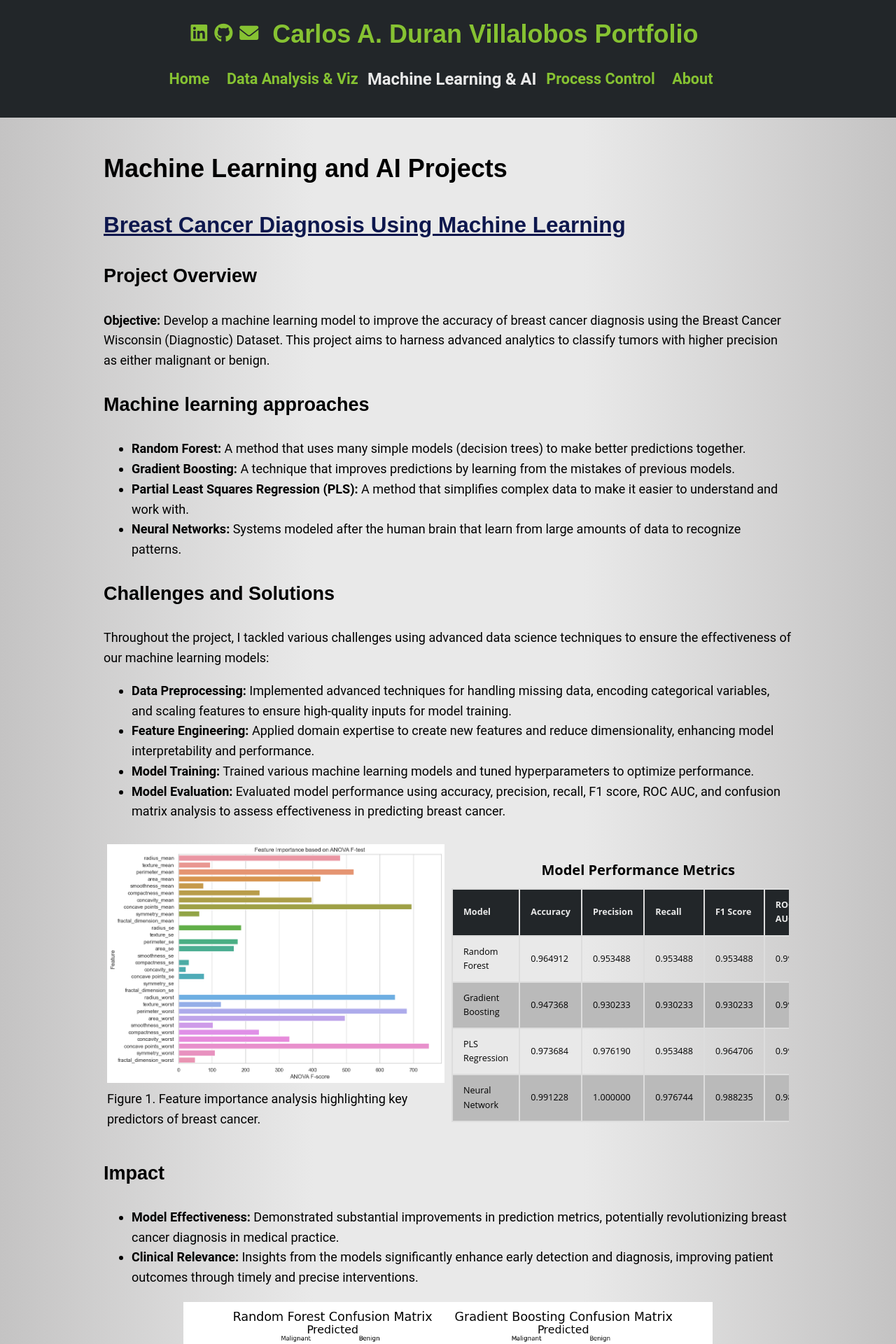
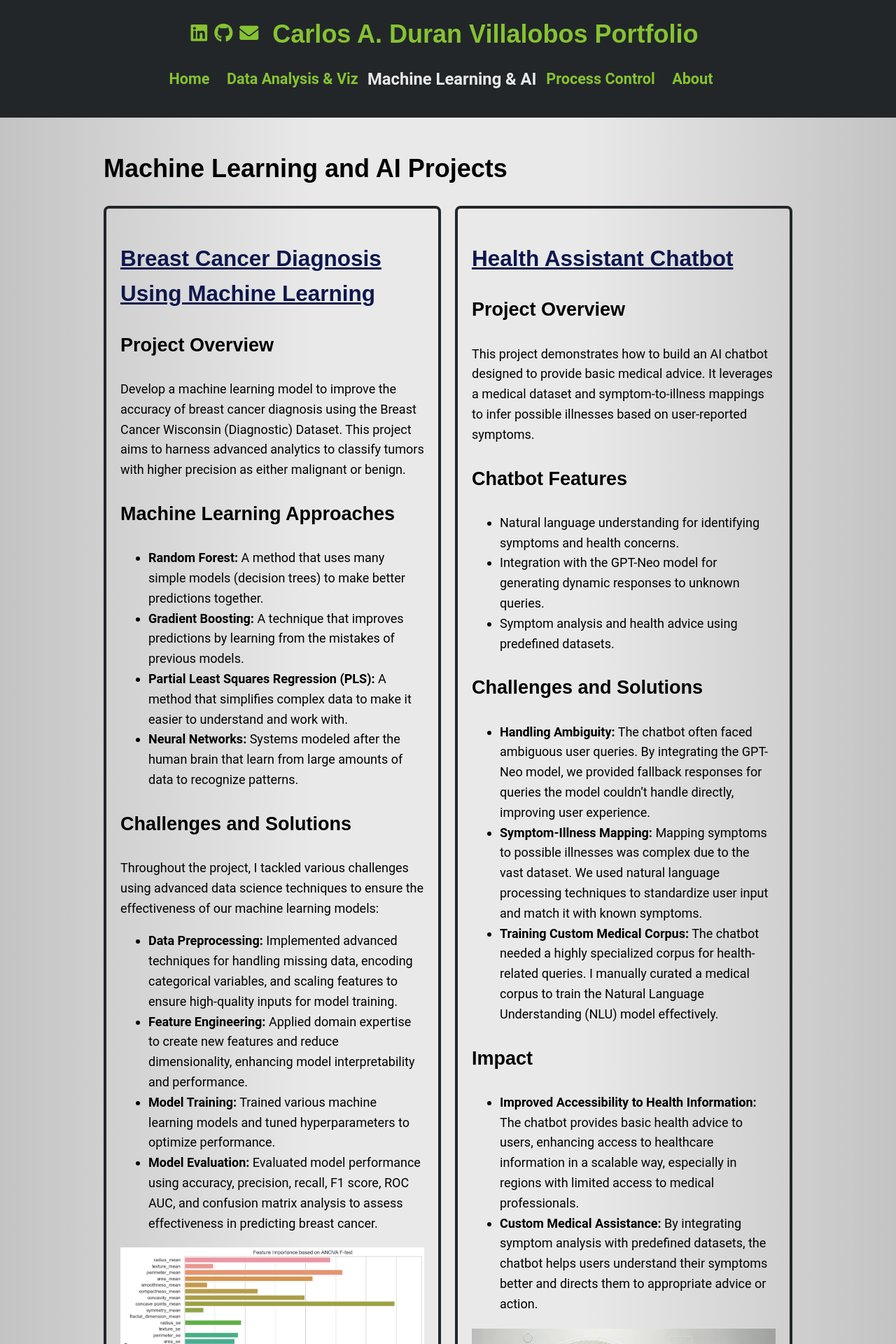
Before and after one commit to CarlosADuranVIllalobos/CarlosADuranVIllalobos.github.io, a Jekyll site: the page built from machine-learning.md, in a window 1280 px wide. Shown: the top 1920 px of the page at 70% size. Built offline with Jekyll 4.4.1, drawn with Linux system fonts in a browser that asks for light colours; some of the changed text lies outside the part shown.

Commit message:
cgatbot and little changes

```diff
--- a/assets/css/main.css
+++ b/assets/css/main.css
@@ -43,6 +43,10 @@ h3 {
 header {
   background-color: var(--primary-color);
   padding: 20px;
+  text-align: center;
+}
+
+.image-caption {
   text-align: center;
 }
 
--- a/machine-learning.md
+++ b/machine-learning.md
@@ -3,124 +3,106 @@ layout: default
 title: Machine Learning and AI Projects
 ---
 
-# Machine Learning and AI Projects
+<h1>Machine Learning and AI Projects</h1>
 
+<div class="grid-container grid-2x2">
 
-<h2><a href="https://github.com/CarlosADuranVIllalobos/Breast_Cancer_Diagnosis_ML" class="contact-link" target="_blank">Breast Cancer Diagnosis Using Machine Learning</a></h2>
+  <!-- Breast Cancer Diagnosis Project -->
+  <div class="grid-item">
+    <h2><a href="https://github.com/CarlosADuranVIllalobos/Breast_Cancer_Diagnosis_ML" class="contact-link" target="_blank">Breast Cancer Diagnosis Using Machine Learning</a></h2>
 
-  <h3>Project Overview</h3>
-<p><strong>Objective:</strong> Develop a machine learning model to improve the accuracy of breast cancer diagnosis using the Breast Cancer Wisconsin (Diagnostic) Dataset. This project aims to harness advanced analytics to classify tumors with higher precision as either malignant or benign.</p>
+    <h3>Project Overview</h3>
+    <p>Develop a machine learning model to improve the accuracy of breast cancer diagnosis using the Breast Cancer Wisconsin (Diagnostic) Dataset. This project aims to harness advanced analytics to classify tumors with higher precision as either malignant or benign.</p>
 
-<h3>Machine learning approaches</h3>
-<ul>
-<li><strong>Random Forest:</strong> A method that uses many simple models (decision trees) to make better predictions together.</li>
-<li><strong>Gradient Boosting:</strong> A technique that improves predictions by learning from the mistakes of previous models.</li>
-<li><strong>Partial Least Squares Regression (PLS):</strong> A method that simplifies complex data to make it easier to understand and work with.</li>
-<li><strong>Neural Networks:</strong> Systems modeled after the human brain that learn from large amounts of data to recognize patterns.</li>
-</ul>
+    <h3>Machine Learning Approaches</h3>
+    <ul>
+      <li><strong>Random Forest:</strong> A method that uses many simple models (decision trees) to make better predictions together.</li>
+      <li><strong>Gradient Boosting:</strong> A technique that improves predictions by learning from the mistakes of previous models.</li>
+      <li><strong>Partial Least Squares Regression (PLS):</strong> A method that simplifies complex data to make it easier to understand and work with.</li>
+      <li><strong>Neural Networks:</strong> Systems modeled after the human brain that learn from large amounts of data to recognize patterns.</li>
+    </ul>
 
-<h3>Challenges and Solutions</h3>
-<p>Throughout the project, I tackled various challenges using advanced data science techniques to ensure the effectiveness of our machine learning models:</p>
-<ul>
-  <li><strong>Data Preprocessing:</strong> Implemented advanced techniques for handling missing data, encoding categorical variables, and scaling features to ensure high-quality inputs for model training.</li>
-  <li><strong>Feature Engineering:</strong> Applied domain expertise to create new features and reduce dimensionality, enhancing model interpretability and performance.</li>
-  <li><strong>Model Training:</strong> Trained various machine learning models and tuned hyperparameters to optimize performance.</li>
-  <li><strong>Model Evaluation:</strong> Evaluated model performance using accuracy, precision, recall, F1 score, ROC AUC, and confusion matrix analysis to assess effectiveness in predicting breast cancer.</li>
-</ul>
+    <h3>Challenges and Solutions</h3>
+    <p>Throughout the project, I tackled various challenges using advanced data science techniques to ensure the effectiveness of our machine learning models:</p>
+    <ul>
+      <li><strong>Data Preprocessing:</strong> Implemented advanced techniques for handling missing data, encoding categorical variables, and scaling features to ensure high-quality inputs for model training.</li>
+      <li><strong>Feature Engineering:</strong> Applied domain expertise to create new features and reduce dimensionality, enhancing model interpretability and performance.</li>
+      <li><strong>Model Training:</strong> Trained various machine learning models and tuned hyperparameters to optimize performance.</li>
+      <li><strong>Model Evaluation:</strong> Evaluated model performance using accuracy, precision, recall, F1 score, ROC AUC, and confusion matrix analysis to assess effectiveness in predicting breast cancer.</li>
+    </ul>
 
-
-<div class="horizontal-images" style="display: flex; justify-content: space-around; align-items: center;">
-    <div class="image-container" style="flex: 1; margin: 5px; max-width: 100%;">
+    <div class="image-container" style="margin-top: 20px;">
       <figure style="margin: 0;">
         <img src="/assets/images/Feature_Importance.png" alt="Feature Importance" style="width: 100%; height: auto;">
         <figcaption class="image-caption">Figure 1. Feature importance analysis highlighting key predictors of breast cancer.</figcaption>
       </figure>
     </div>
 
-    <div style="flex: 1; margin: 5px; max-width: 100%; overflow-x: auto;">
-      <table class="data-table" style="width: 100%; max-width: 500px; font-size: 0.7em;">
-      <caption style="caption-side: top; text-align: center; font-size: 20px; font-weight: bold; margin: 10px 0;">Model Performance Metrics</caption>
-        <thead>
-          <tr>
-            <th>Model</th>
-            <th>Accuracy</th>
-            <th>Precision</th>
-            <th>Recall</th>
-            <th>F1 Score</th>
-            <th>ROC AUC</th>
-          </tr>
-        </thead>
-        <tbody>
-          <tr>
-            <td>Random Forest</td>
-            <td>0.964912</td>
-            <td>0.953488</td>
-            <td>0.953488</td>
-            <td>0.953488</td>
-            <td>0.997707</td>
-          </tr>
-          <tr>
-            <td>Gradient Boosting</td>
-            <td>0.947368</td>
-            <td>0.930233</td>
-            <td>0.930233</td>
-            <td>0.930233</td>
-            <td>0.995414</td>
-          </tr>
-          <tr>
-            <td>PLS Regression</td>
-            <td>0.973684</td>
-            <td>0.976190</td>
-            <td>0.953488</td>
-            <td>0.964706</td>
-            <td>0.994759</td>
-          </tr>
-          <tr>
-            <td>Neural Network</td>
-            <td>0.991228</td>
-            <td>1.000000</td>
-            <td>0.976744</td>
-            <td>0.988235</td>
-            <td>0.988863</td>
-          </tr>
-        </tbody>
-      </table>
+    <h3>Impact</h3>
+    <ul>
+      <li><strong>Model Effectiveness:</strong> Demonstrated substantial improvements in prediction metrics, potentially revolutionizing breast cancer diagnosis in medical practice.</li>
+      <li><strong>Clinical Relevance:</strong> Insights from the models significantly enhance early detection and diagnosis, improving patient outcomes through timely and precise interventions.</li>
+    </ul>
+
+    <div class="image-container" style="margin-top: 20px;">
+      <figure style="margin: 0;">
+        <img src="/assets/images/Confusion_Matrix.png" alt="Confusion Matrix" style="width: 100%; height: auto;">
+        <figcaption class="image-caption">Figure 2. Confusion matrix showing the performance of different machine learning techniques.</figcaption>
+      </figure>
     </div>
+
+    <h3>Read More</h3>
+    <p>For more details, check the full project: <a href="https://github.com/CarlosADuranVIllalobos/Breast_Cancer_Diagnosis_ML" class="contact-link" target="_blank">Breast Cancer Diagnosis Using Machine Learning</a></p>
+  </div>
+
+   <!-- Health Assistant Chatbot Project -->
+  <div class="grid-item">
+    <h2><a href="https://github.com/CarlosADuranVIllalobos/Health-Assistant-Chatbot" class="contact-link" target="_blank">Health Assistant Chatbot</a></h2>
+
+    <h3>Project Overview</h3>
+    <p>This project demonstrates how to build an AI chatbot designed to provide basic medical advice. It leverages a medical dataset and symptom-to-illness mappings to infer possible illnesses based on user-reported symptoms.</p>
+
+    <h3>Chatbot Features</h3>
+    <ul>
+      <li>Natural language understanding for identifying symptoms and health concerns.</li>
+      <li>Integration with the GPT-Neo model for generating dynamic responses to unknown queries.</li>
+      <li>Symptom analysis and health advice using predefined datasets.</li>
+    </ul>
+
+    <h3>Challenges and Solutions</h3>
+    <ul>
+      <li><strong>Handling Ambiguity:</strong> The chatbot often faced ambiguous user queries. By integrating the GPT-Neo model, we provided fallback responses for queries the model couldn’t handle directly, improving user experience.</li>
+      <li><strong>Symptom-Illness Mapping:</strong> Mapping symptoms to possible illnesses was complex due to the vast dataset. We used natural language processing techniques to standardize user input and match it with known symptoms.</li>
+      <li><strong>Training Custom Medical Corpus:</strong> The chatbot needed a highly specialized corpus for health-related queries. I manually curated a medical corpus to train the Natural Language Understanding (NLU) model effectively.</li>
+    </ul>
+
+    <h3>Impact</h3>
+    <ul>
+      <li><strong>Improved Accessibility to Health Information:</strong> The chatbot provides basic health advice to users, enhancing access to healthcare information in a scalable way, especially in regions with limited access to medical professionals.</li>
+      <li><strong>Custom Medical Assistance:</strong> By integrating symptom analysis with predefined datasets, the chatbot helps users understand their symptoms better and directs them to appropriate advice or action.</li>
+    </ul>
+
+    <div class="image-container" style="width: 100%;">
+      <figure style="margin: 0;">
+        <img src="/assets/images/chatbot1.png" alt="Chatbot Running in index.html" style="width: 100%; height: auto;">
+        <figcaption class="image-caption">Figure 1. Chatbot running in index.html.</figcaption>
+      </figure>
+    </div>
+
+    <h3>Read More</h3>
+    <p>For more details, check the full project: <a href="https://github.com/CarlosADuranVIllalobos/Health-Assistant-Chatbot" class="contact-link" target="_blank">Health Assistant Chatbot</a></p>
+  </div>
+
 </div>
 
-
-
-<h3>Impact</h3>
-<ul>
-  <li><strong>Model Effectiveness:</strong> Demonstrated substantial improvements in prediction metrics, potentially revolutionizing breast cancer diagnosis in medical practice.</li>
-  <li><strong>Clinical Relevance:</strong> Insights from the models significantly enhance early detection and diagnosis, improving patient outcomes through timely and precise interventions.</li>
-</ul>
-
-<div class="image-container" style="width: 20cm;">
-    <figure style="margin: 0;">
-      <img src="/assets/images/Confusion_Matrix.png" alt="Confusion Matrix" style="width: 100%; height: auto;">
-      <figcaption class="image-caption">Figure 2. Confusion matrix showing the performance of different machine learning techniques.</figcaption>
-    </figure>
-  </div>
-
-<h3>Key Achievements</h3>
-<ul>
-  <li><strong>Best Performing Model:</strong> Developed and tuned a Neural Network model that outperformed other techniques in accuracy, precision, and F1 score.</li>
-  <li><strong>Data-driven Insights:</strong> Provided actionable insights that could be used directly in clinical settings to improve diagnostic accuracy.</li>
-</ul>
-
-<h3>Read More</h3>
-<p>For a detailed exploration of our methods and results, you can view the full project:</p>
-<p><a href="https://github.com/CarlosADuranVIllalobos/Breast_Cancer_Diagnosis_ML" class="contact-link" target="_blank">Breast Cancer Diagnosis Using Machine Learning</a></p>
-
-
-### Projects
+<h2>Projects</h2>
 Here are my projects related to Machine Learning and AI:
 
-{% for project in site.data.projects %}
-{% if project.category == "Machine Learning and AI Projects" %}
-- <a href="{{ project.url }}" class="contact-link" target="_blank">{{ project.title }}</a>
-  {{ project.description }}
-
-{% endif %}
-{% endfor %}
+<ul>
+  {% for project in site.data.projects %}
+    {% if project.category == "Machine Learning and AI" %}
+      <li><a href="{{ project.url }}" class="contact-link" target="_blank">{{ project.title }}</a>
+      {{ project.description }}</li>
+    {% endif %}
+  {% endfor %}
+</ul>
```
Also changed, not shown: assets/main.css (deleted, +0 -161 lines), control-systems.md (+2 -2 lines), data-visualization.md (+4 -4 lines), assets/images/chatbot1.png (added), 8 other files.
